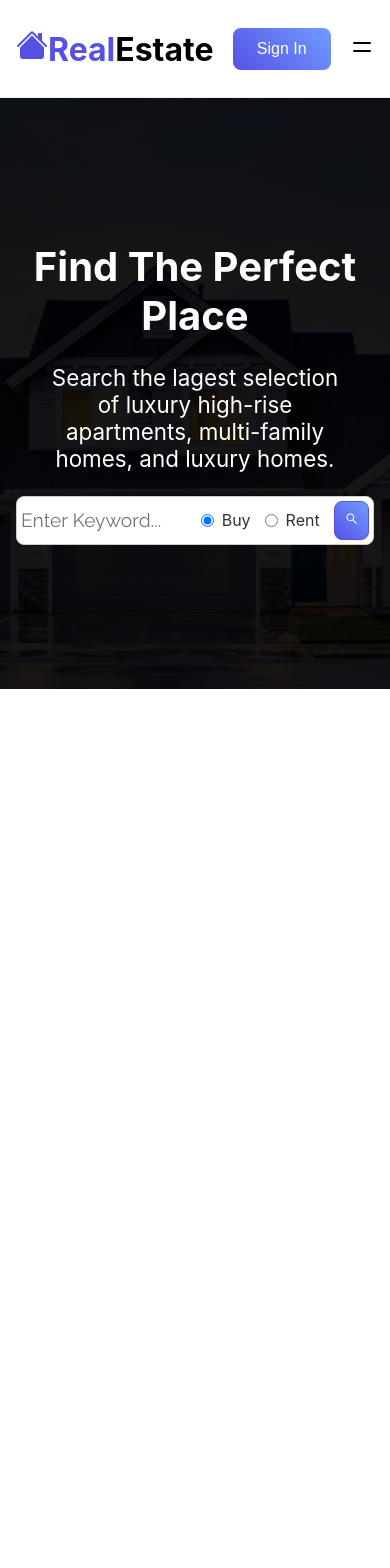
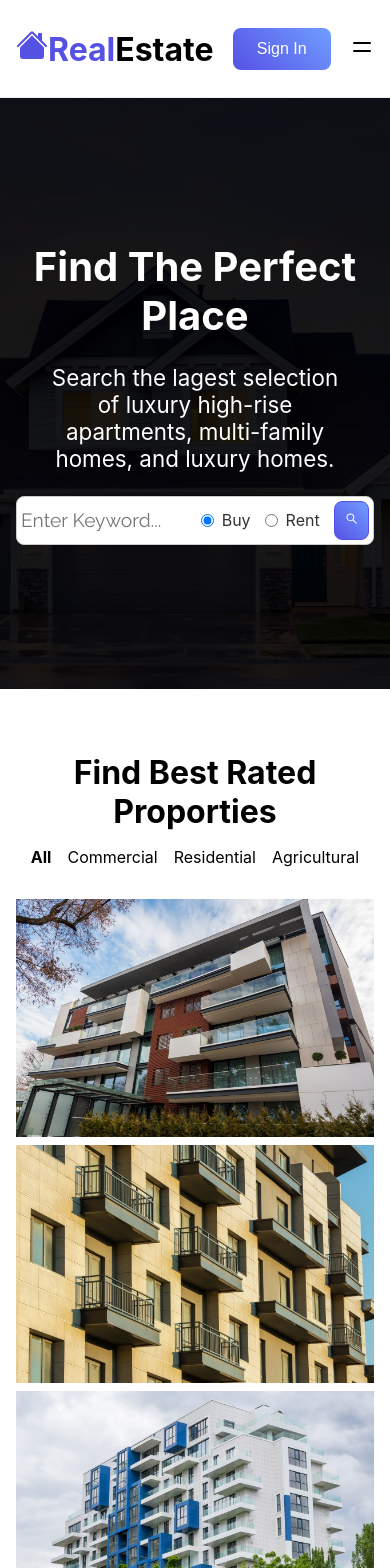
Before and after one commit to Createawish/RealEstate-app, a React (Create React App) app: page / in a window 390 px wide. Shown: the top 1568 px of the page. Before the commit the page ends 934 px from the top, so only its background shows below. Built offline with nearby package versions, Linux system fonts and the light colour scheme.

Commit message:
Fix:style in Main component

```diff
--- a/src/App.js
+++ b/src/App.js
@@ -1,12 +1,14 @@
 import React from "react";
 import NavBar from "./components/navBar/NavBar";
 import Hero from "./components/hero/Hero";
+import Main from "./components/main/Main";
 
 function App() {
   return (
    <>
        <NavBar/>
        <Hero/>
+       <Main/>
      </>
   );
 }
--- /dev/null
+++ b/src/components/main/Main.jsx
@@ -0,0 +1,27 @@
+import React from 'react';
+import style from './Main.module.css';
+import Apt1 from '../../assets/images/apt1.jpeg';
+import Apt2 from '../../assets/images/apt2.jpeg';
+import Apt3 from '../../assets/images/apt3.jpeg';
+
+const Main = () => {
+    return (
+        <div className={style.main}>
+            <h1>Find Best Rated Proporties</h1>
+            <div className={style.text}>
+                <p><span className={style.bold}>All</span></p>
+                <p >Commercial</p>
+                <p>Residential</p>
+                <p>Agricultural</p>
+            </div>
+            <div className={style.container}>
+                <img src={Apt1} alt=''/>
+                <img src={Apt2} alt=''/>
+                <img src={Apt3} alt=''/>
+            </div>
+            <button className={style.btn}>View All</button>
+        </div>
+    );
+};
+
+export default Main;
--- /dev/null
+++ b/src/components/main/Main.module.css
@@ -0,0 +1,44 @@
+.main{
+    width: 100%;
+    margin: 4rem 0;
+    text-align: center;
+}
+.text{
+    display: flex;
+    justify-content: center;
+
+}
+.text p{
+    margin: 1rem 2rem;
+    font-size: 1.2rem;
+}
+.bold{
+    font-weight: 700;
+}
+.container{
+    display: grid;
+    grid-template-columns: repeat(3, 1fr);
+    grid-gap: 1.2rem;
+    padding: 1rem;
+}
+.main img{
+    width: 100%;
+}
+@media screen and (max-width: 940px){
+    .main{
+      margin: 1rem 0;
+    }
+    .text p{
+        margin: 1rem;
+        font-size: 1rem;
+    }
+    .container{
+        grid-template-columns: 1fr;
+        grid-gap: .5rem;
+    }
+}
+@media screen and (max-width: 478px){
+    .text p {
+        margin: 1rem .5rem;
+    }
+}
```
